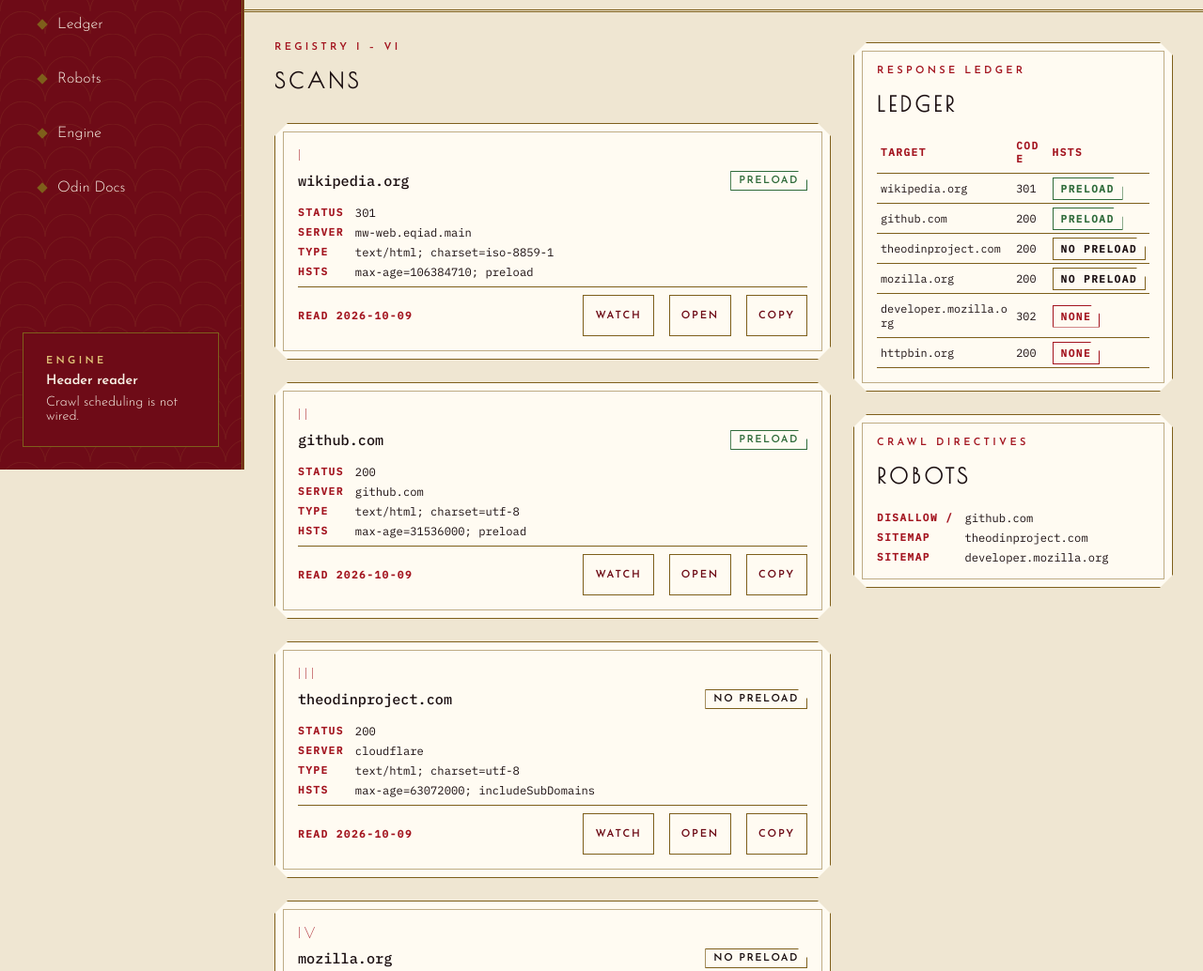
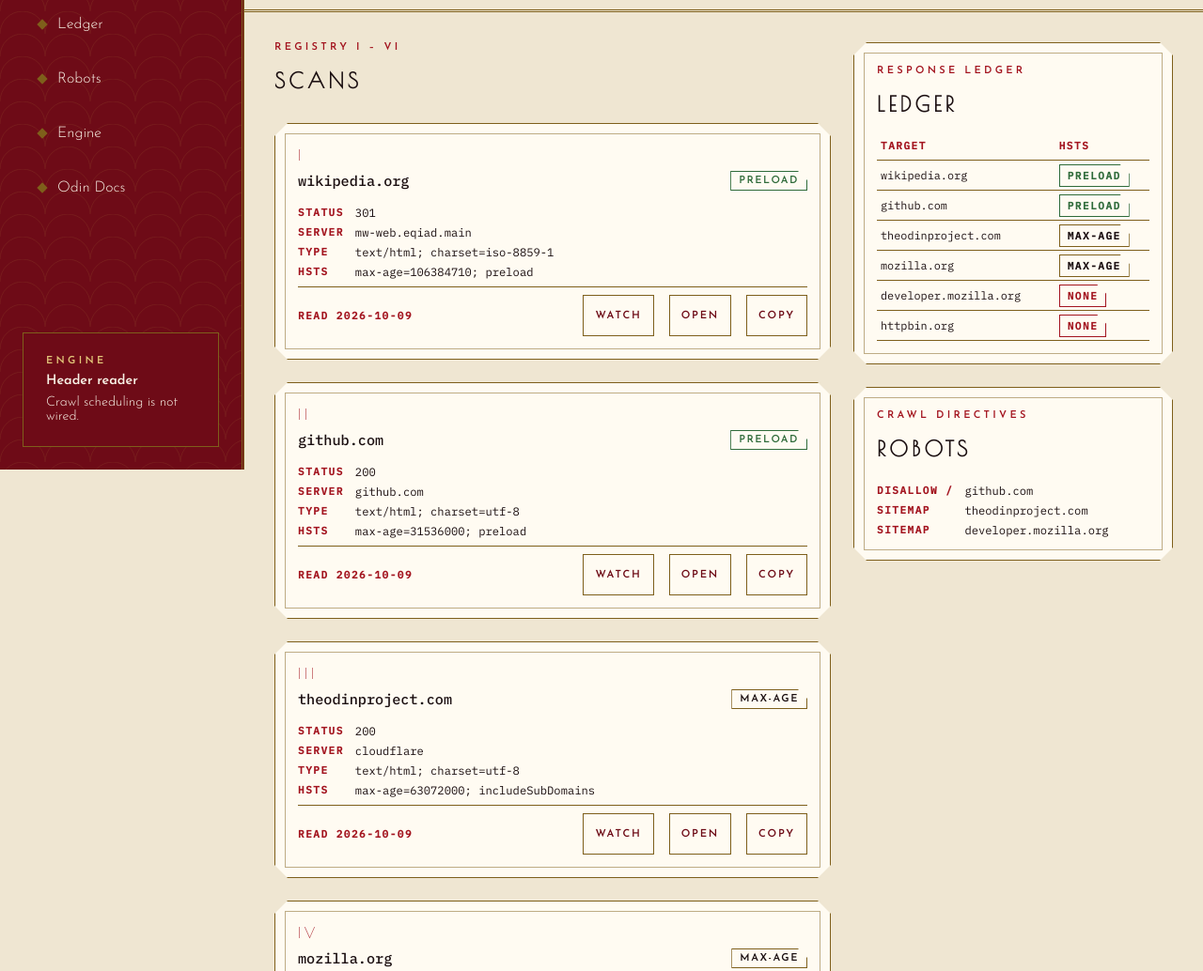
Before and after one commit to FearThePLOTO/Dashboard, a plain HTML site: page index.html in a window 1280 px wide. Shown: the part 300-1334 px from the top of the page at 94% size. Drawn offline with nearby package versions, Linux system fonts and the light colour scheme.

Commit message:
Adding README and fixing some issue in flexbox

```diff
--- a/index.html
+++ b/index.html
@@ -119,7 +119,7 @@
 						<p class="numeral" aria-hidden="true">III</p>
 						<div class="card-head">
 							<h3><a href="https://www.theodinproject.com" target="_blank" rel="noopener">theodinproject.com</a></h3>
-							<span class="chip">no preload</span>
+							<span class="chip">max-age</span>
 						</div>
 						<dl class="rows">
 							<div><dt>Status</dt><dd>200</dd></div>
@@ -140,7 +140,7 @@
 						<p class="numeral" aria-hidden="true">IV</p>
 						<div class="card-head">
 							<h3><a href="https://www.mozilla.org" target="_blank" rel="noopener">mozilla.org</a></h3>
-							<span class="chip">no preload</span>
+							<span class="chip">max-age</span>
 						</div>
 						<dl class="rows">
 							<div><dt>Status</dt><dd>200</dd></div>
@@ -161,7 +161,7 @@
 						<p class="numeral" aria-hidden="true">V</p>
 						<div class="card-head">
 							<h3><a href="https://developer.mozilla.org" target="_blank" rel="noopener">developer.mozilla.org</a></h3>
-							<span class="chip risk">no hsts</span>
+							<span class="chip risk">none</span>
 						</div>
 						<dl class="rows">
 							<div><dt>Status</dt><dd>302 &rarr; /en-US/</dd></div>
@@ -182,7 +182,7 @@
 						<p class="numeral" aria-hidden="true">VI</p>
 						<div class="card-head">
 							<h3><a href="https://httpbin.org" target="_blank" rel="noopener">httpbin.org</a></h3>
-							<span class="chip risk">no hsts</span>
+							<span class="chip risk">none</span>
 						</div>
 						<dl class="rows">
 							<div><dt>Status</dt><dd>200</dd></div>
@@ -211,15 +211,15 @@
 					<h2 id="ledgerTitle">Ledger</h2>
 					<table class="ledger">
 						<thead>
-							<tr><th scope="col">Target</th><th scope="col">Code</th><th scope="col">HSTS</th></tr>
+							<tr><th scope="col">Target</th><th scope="col">HSTS</th></tr>
 						</thead>
 						<tbody>
-							<tr><th scope="row" class="mono">wikipedia.org</th><td>301</td><td><span class="chip clean">preload</span></td></tr>
-							<tr><th scope="row" class="mono">github.com</th><td>200</td><td><span class="chip clean">preload</span></td></tr>
-							<tr><th scope="row" class="mono">theodinproject.com</th><td>200</td><td><span class="chip">no preload</span></td></tr>
-							<tr><th scope="row" class="mono">mozilla.org</th><td>200</td><td><span class="chip">no preload</span></td></tr>
-							<tr><th scope="row" class="mono">developer.mozilla.org</th><td>302</td><td><span class="chip risk">none</span></td></tr>
-							<tr><th scope="row" class="mono">httpbin.org</th><td>200</td><td><span class="chip risk">none</span></td></tr>
+							<tr><th scope="row" class="mono">wikipedia.org</th><td><span class="chip clean">preload</span></td></tr>
+							<tr><th scope="row" class="mono">github.com</th><td><span class="chip clean">preload</span></td></tr>
+							<tr><th scope="row" class="mono">theodinproject.com</th><td><span class="chip">max-age</span></td></tr>
+							<tr><th scope="row" class="mono">mozilla.org</th><td><span class="chip">max-age</span></td></tr>
+							<tr><th scope="row" class="mono">developer.mozilla.org</th><td><span class="chip risk">none</span></td></tr>
+							<tr><th scope="row" class="mono">httpbin.org</th><td><span class="chip risk">none</span></td></tr>
 						</tbody>
 					</table>
 				</section>
--- a/style.css
+++ b/style.css
@@ -79,7 +79,7 @@ h3 { font-size: 0.95rem; font-weight: 500; }
 }
 
 .card::after, .panel::after {
-	content: ""; position: absolute; inset: 8px;
+	content: ""; position: absolute; inset: 10px;
 	border: 1px solid var(--brass); opacity: 0.5; pointer-events: none;
 	transition: var(--t);
 }
@@ -105,6 +105,7 @@ h3 { font-size: 0.95rem; font-weight: 500; }
 
 .chip {
 	--chip: var(--brass);
+	flex: none;
 	padding: 4px 8px; border: 1px solid var(--chip); color: var(--ink);
 	white-space: nowrap;
 	clip-path: polygon(0 0, calc(100% - 10px) 0, 100% 10px, 100% 100%, 0 100%);
@@ -276,11 +277,11 @@ h3 { font-size: 0.95rem; font-weight: 500; }
 
 .card { display: flex; flex-direction: column; gap: 8px; transition: var(--t); }
 .card:hover { border-color: var(--red); transform: translateY(-6px); }
-.card:hover::after { inset: 11px; border-color: var(--red); opacity: 1; }
+.card:hover::after { inset: 13px; border-color: var(--red); opacity: 1; }
 
 .numeral { color: var(--mark); font-family: 'Poiret One', sans-serif; letter-spacing: 0.24em; transition: var(--t); }
 .card:hover .numeral { letter-spacing: 0.34em; }
-.card-head { display: flex; align-items: flex-start; justify-content: space-between; gap: 8px; }
+.card-head { display: flex; flex-wrap: wrap; align-items: flex-start; justify-content: space-between; gap: 8px; }
 a.handle, .card h3 a { transition: var(--t); }
 a.handle:hover, .card h3 a:hover { color: var(--red); text-decoration: underline; text-underline-offset: 4px; }
 .card:has(.chip.risk) .numeral { color: var(--red); }
@@ -294,7 +295,7 @@ a.handle:hover, .card h3 a:hover { color: var(--red); text-decoration: underline
 
 .ledger { width: 100%; border-collapse: collapse; font-size: 0.74rem; overflow-wrap: anywhere; }
 .ledger td { font-variant-numeric: tabular-nums; }
-.ledger th, .ledger td { padding: 8px 4px; border-bottom: 1px solid var(--brass); font-weight: 400; text-align: left; }
+.ledger th, .ledger td { padding: 8px 4px; border-bottom: 1px solid var(--brass); font-weight: 400; text-align: left; white-space: nowrap; }
 .ledger tbody tr:hover { background: var(--veil); }
 
 .empty { display: grid; justify-items: center; gap: var(--gap); margin-top: var(--pad); text-align: center; }
```
Also changed, not shown: 1 other file.
